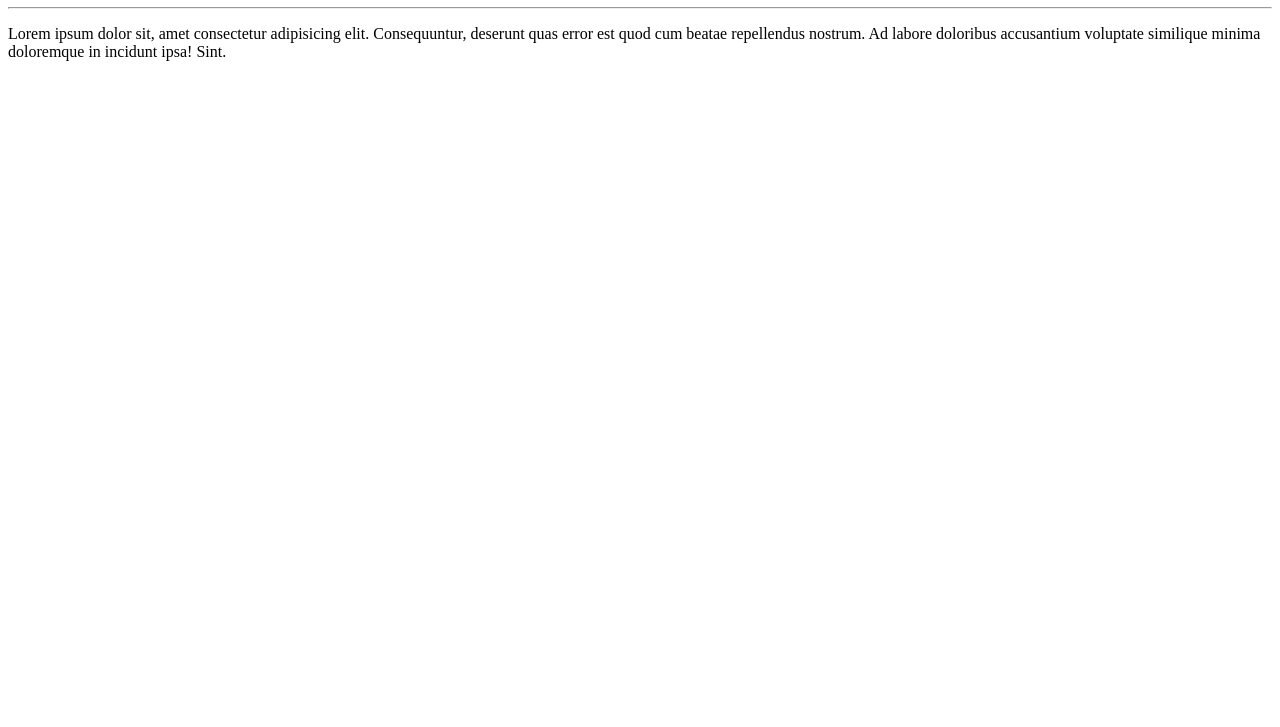
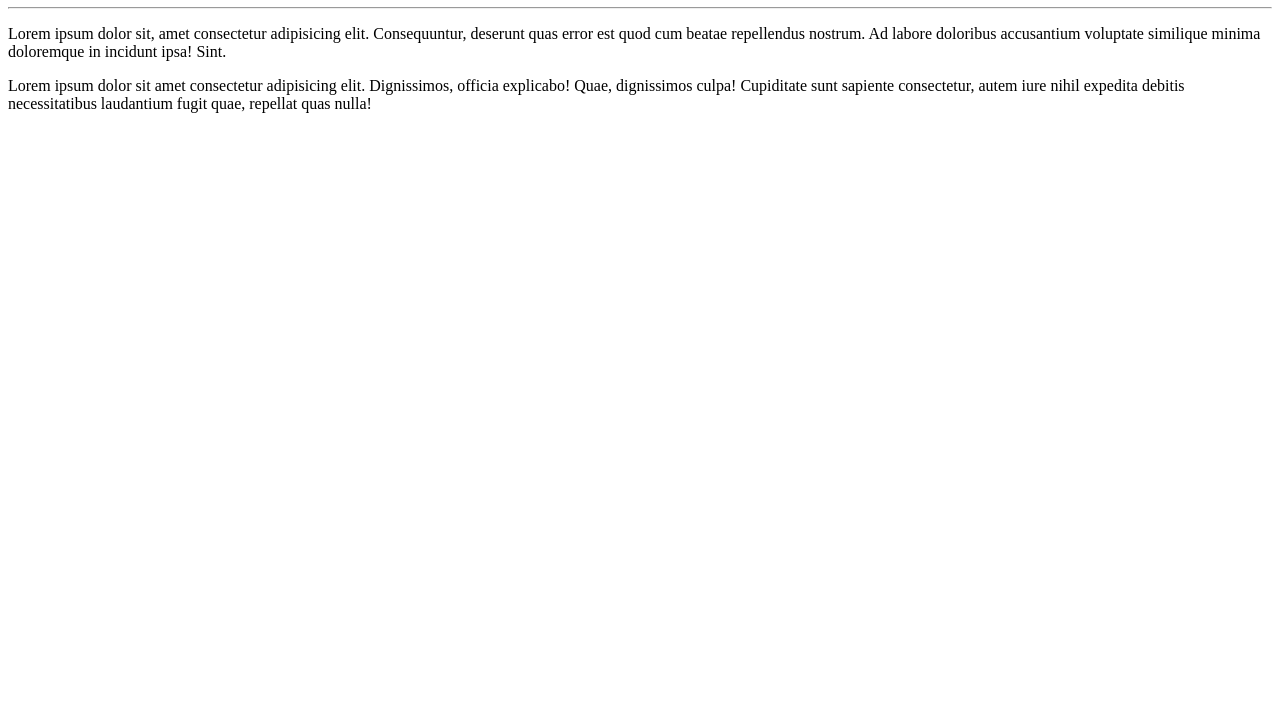
Before and after one commit to Nathan-Paulo/Ola-Mundo, a plain HTML site: page site.exemplo/index.html in a window 1280 px wide. Shown: the part 73-800 px from the top of the page. Drawn offline with Linux system fonts and the light colour scheme.

Commit message:
Adicionei um paágrafo

```diff
--- a/site.exemplo/index.html
+++ b/site.exemplo/index.html
@@ -9,5 +9,6 @@
     <h1>Olá, Mundo!</h1>
     <hr>
     <p>Lorem ipsum dolor sit, amet consectetur adipisicing elit. Consequuntur, deserunt quas error est quod cum beatae repellendus nostrum. Ad labore doloribus accusantium voluptate similique minima doloremque in incidunt ipsa! Sint.</p>
+    <p>Lorem ipsum dolor sit amet consectetur adipisicing elit. Dignissimos, officia explicabo! Quae, dignissimos culpa! Cupiditate sunt sapiente consectetur, autem iure nihil expedita debitis necessitatibus laudantium fugit quae, repellat quas nulla!</p>
 </body>
 </html>
```
